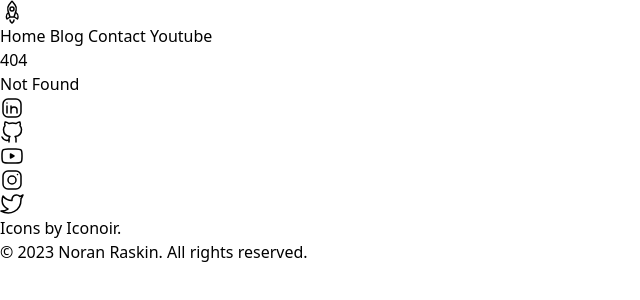
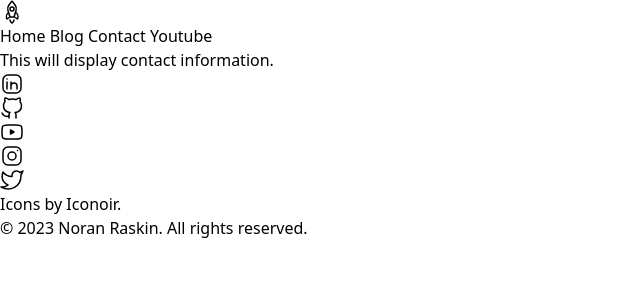
Before and after one commit to noranraskin/noranraskin.github.io, a SvelteKit app: page /contact in a window 1280 px wide. Before the commit this address had no page. Shown: the top 300 px of the page, without its empty margins (0-640 px from the left). Built offline with nearby package versions, Linux system fonts and the light colour scheme.

Commit message:
Add contact and blog routes

```diff
--- /dev/null
+++ b/src/routes/blog/+page.svelte
@@ -0,0 +1 @@
+This will display blog posts.
--- /dev/null
+++ b/src/routes/contact/+page.svelte
@@ -0,0 +1 @@
+This will display contact information.
```
